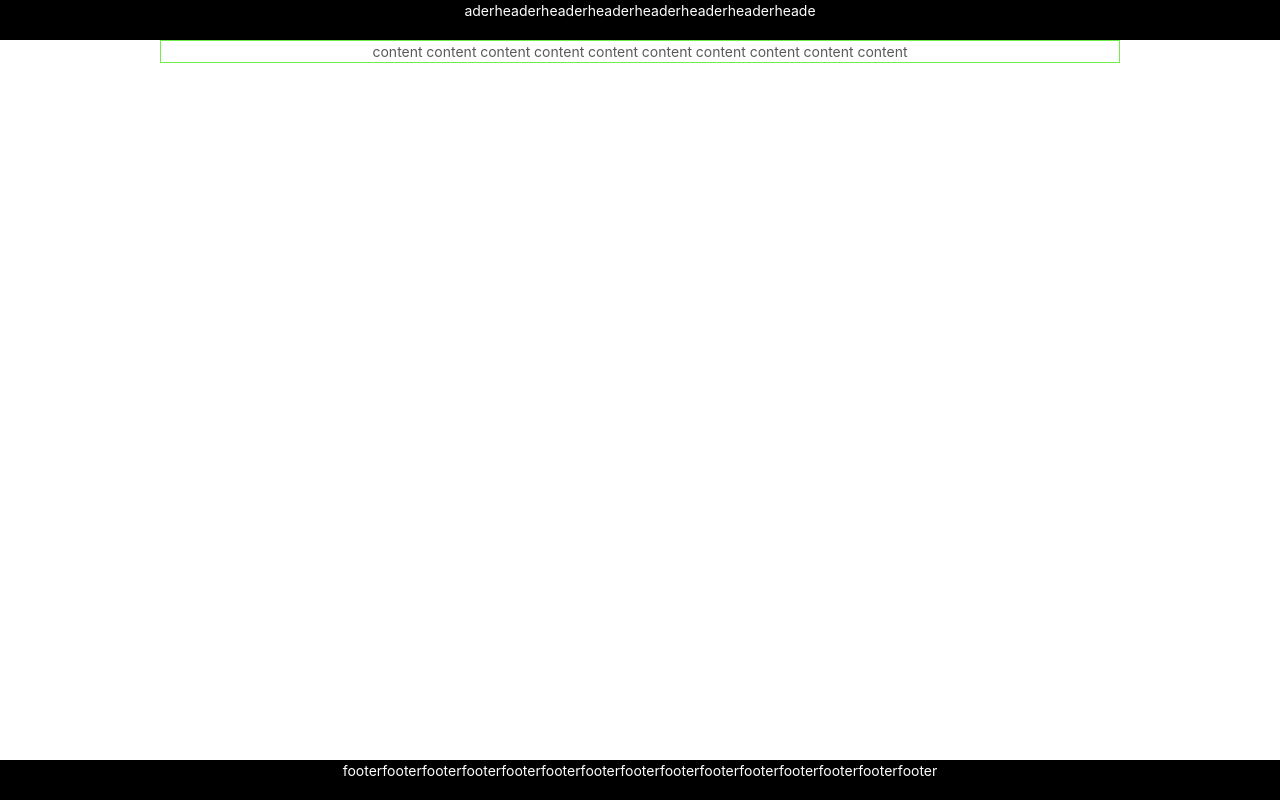
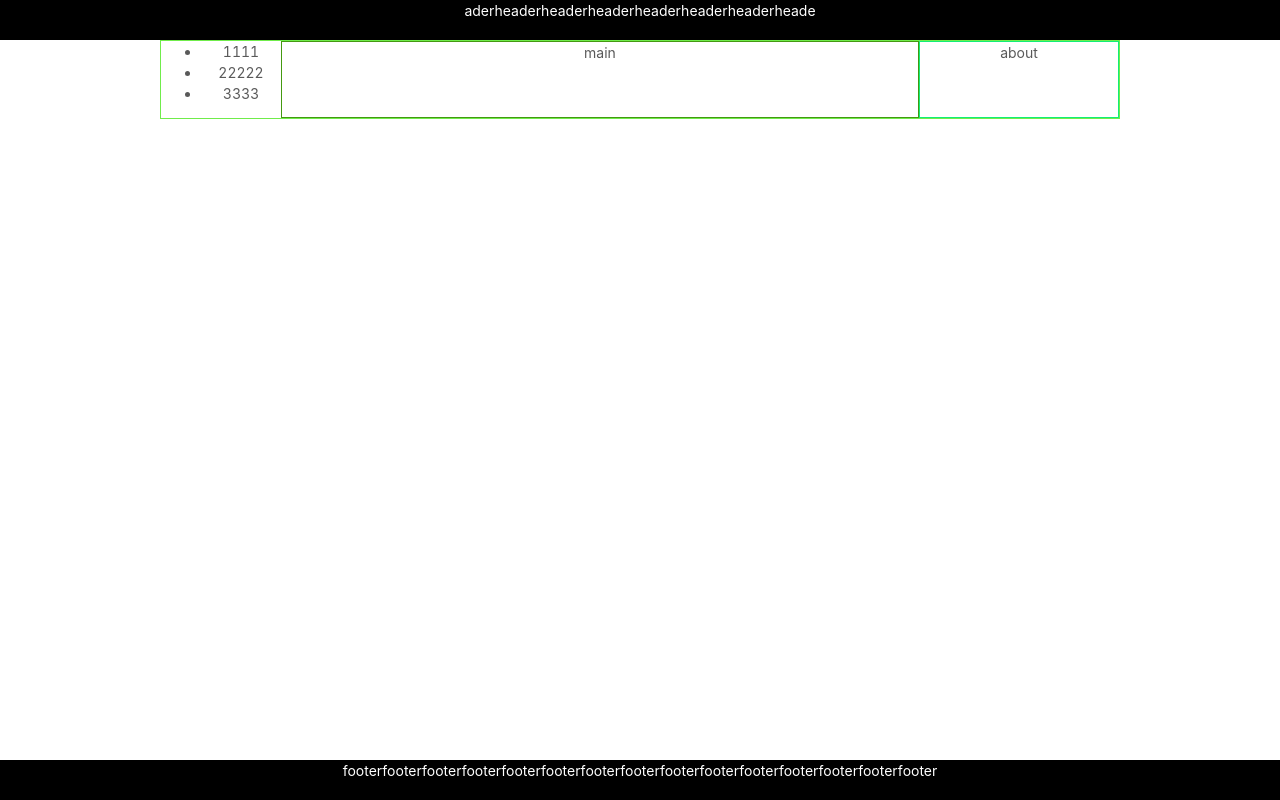
Before and after one commit to liuy1994/react-blog, a React (Create React App) app: page / in a window 1280 px wide. Built offline with nearby package versions, Linux system fonts and the light colour scheme.

Commit message:
主体布局完成，开始测试接口

```diff
--- a/package.json
+++ b/package.json
@@ -58,6 +58,7 @@
     "sass-loader": "7.1.0",
     "style-loader": "0.23.0",
     "terser-webpack-plugin": "1.1.0",
+    "uglifyjs-webpack-plugin": "^2.0.1",
     "url-loader": "1.1.1",
     "webpack": "^4.23.0",
     "webpack-manifest-plugin": "2.0.4",
--- a/public/index.html
+++ b/public/index.html
@@ -2,14 +2,14 @@
 <html lang="en">
   <head>
     <meta charset="utf-8">
-    <link rel="shortcut icon" href="%PUBLIC_URL%/favicon.ico">
+    <link rel="shortcut icon" href="/favicon.ico">
     <meta name="viewport" content="width=device-width, initial-scale=1, shrink-to-fit=no">
     <meta name="theme-color" content="#000000">
     <!--
       manifest.json provides metadata used when your web app is added to the
       homescreen on Android. See https://developers.google.com/web/fundamentals/web-app-manifest/
     -->
-    <link rel="manifest" href="%PUBLIC_URL%/manifest.json">
+    <link rel="manifest" href="/manifest.json">
     <!--
       Notice the use of %PUBLIC_URL% in the tags above.
       It will be replaced with the URL of the `public` folder during the build.
--- /dev/null
+++ b/src/components/About.js
@@ -0,0 +1,10 @@
+import React, { Component } from 'react'
+import './About.less'
+class Main extends Component {
+  render() {
+    return (
+      <div className="content-about">about</div>
+    )
+  }
+}
+export default Main
--- /dev/null
+++ b/src/components/About.less
@@ -0,0 +1,4 @@
+.content-about{
+  width: 200px;
+  border: 1px solid #1e7;
+}
--- /dev/null
+++ b/src/components/Main.js
@@ -0,0 +1,10 @@
+import React, { Component } from 'react'
+import './Main.less'
+class Main extends Component {
+  render() {
+    return (
+      <div className="content-main">main</div>
+    )
+  }
+}
+export default Main
--- /dev/null
+++ b/src/components/Main.less
@@ -0,0 +1,4 @@
+.content-main{
+  border: 1px solid #491;
+  flex-grow: 1;
+}
--- /dev/null
+++ b/src/components/NoteList.js
@@ -0,0 +1,43 @@
+import React, { Component } from 'react'
+class NoteList extends Component {
+  constructor() {
+    super()
+    this.state = {
+      notelist: [
+        {
+          id: 1,
+          name: 1111
+        },
+        {
+          id: 2,
+          name: 22222
+        }, {
+          id: 3,
+          name: 3333
+        }
+      ],
+      list: []
+    }
+  }
+  getNoteList() {
+    console.log('getNoteList')
+  }
+  componentDidMount() {
+    // this.getNoteList().then(data => {
+    //   this.notelist = data.list.map(t => {
+    //     return <li key={t.id}>{t.name}</li>
+    //   })
+    // })
+    this.setState({
+      list: this.state.notelist.map(t => {
+        return <li key={t.id}>{t.name}</li>
+      })
+    })
+  }
+  render() {
+    return (
+      <ul>{this.state.list}</ul>
+    )
+  }
+}
+export default NoteList
--- /dev/null
+++ b/src/components/Side.js
@@ -0,0 +1,13 @@
+import React, {Component} from 'react'
+import NoteList from './NoteList'
+import './Side.less'
+class Side extends Component {
+  render() {
+    return (
+      <div className="content-side">
+        <NoteList></NoteList>
+      </div>
+    )
+  }
+}
+export default Side
--- /dev/null
+++ b/src/components/Side.less
@@ -0,0 +1,4 @@
+.content-side{
+  width: 120px;
+  border: 1px silid #e15;
+}
--- a/src/layout/Content.css
+++ b/src/layout/Content.css
@@ -2,4 +2,6 @@
   max-width: 960px;
   margin: 0 auto;
   border:1px solid #70ec4b;
+  display: flex;
+  justify-content: space-between;
 }
--- a/src/layout/Content.js
+++ b/src/layout/Content.js
@@ -1,19 +1,15 @@
 import React, {Component} from 'react'
 import './Content.css'
+import Side from '../components/Side'
+import Main from '../components/Main'
+import About from '../components/About'
 class Content extends Component {
   render() {
     return (
       <div className="content">
-        content
-        content
-        content
-        content
-        content
-        content
-        content
-        content
-        content
-        content
+        <Side></Side>
+        <Main></Main>
+        <About></About>
       </div>
     )
   }
--- a/webpack.config.js
+++ b/webpack.config.js
@@ -4,7 +4,10 @@ const HtmlWebpackPlugin = require('html-webpack-plugin')
 
 module.exports = {
   mode: 'development',
-  entry: './src/index.js',
+  entry: {
+    vendor: ['react'],
+    app: './src/index.js'
+  },
   output: {
     filename: 'bundle.js',
     path: path.resolve('./dist')
```
Also changed, not shown: 1 other file (tests, documents, lock files or other folders).
